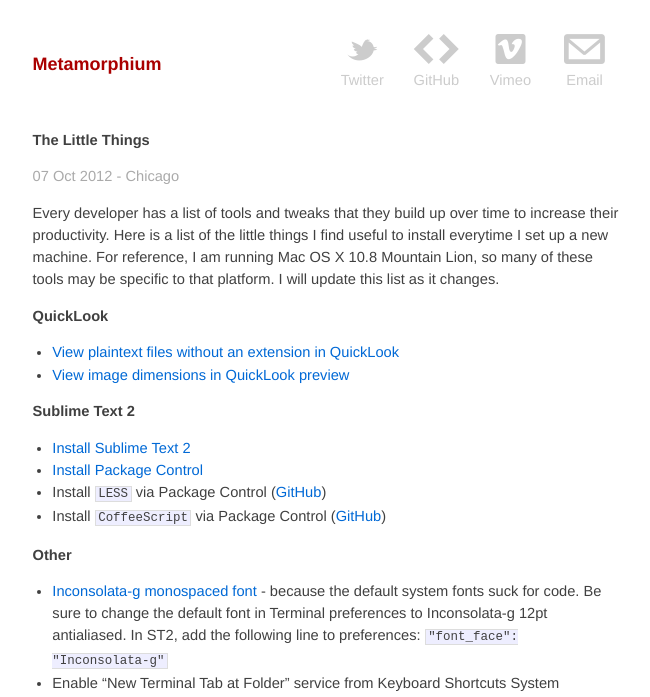
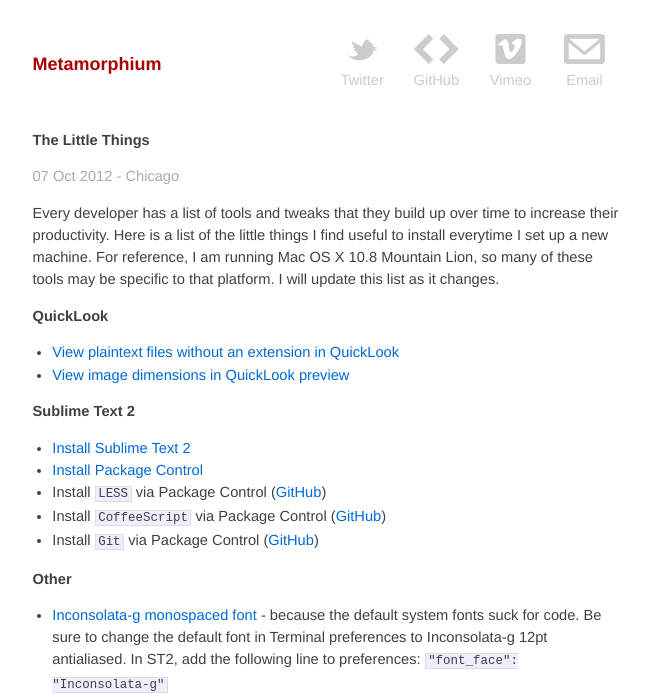
Before and after one commit to neilgupta/neilgupta.github.com, a Jekyll site: the page built from _posts/2012-10-07-the-little-things-developer.md, in a window 1280 px wide. Shown: the top 697 px of the page, without its empty margins (314-964 px from the left). Built offline with Jekyll 4.4.1, drawn with Linux system fonts in a browser that asks for light colours.

Commit message:
Added git plugin to sublime plugins list

```diff
--- a/_posts/2012-10-07-the-little-things-developer.md
+++ b/_posts/2012-10-07-the-little-things-developer.md
@@ -18,6 +18,7 @@ Every developer has a list of tools and tweaks that they build up over time to i
 * [Install Package Control](http://wbond.net/sublime_packages/package_control)
 * Install `LESS` via Package Control ([GitHub](https://github.com/danro/LESS-sublime))
 * Install `CoffeeScript` via Package Control ([GitHub](https://github.com/Xavura/CoffeeScript-Sublime-Plugin))
+* Install `Git` via Package Control ([GitHub](https://github.com/kemayo/sublime-text-2-git))
 
 **Other**
 
```
